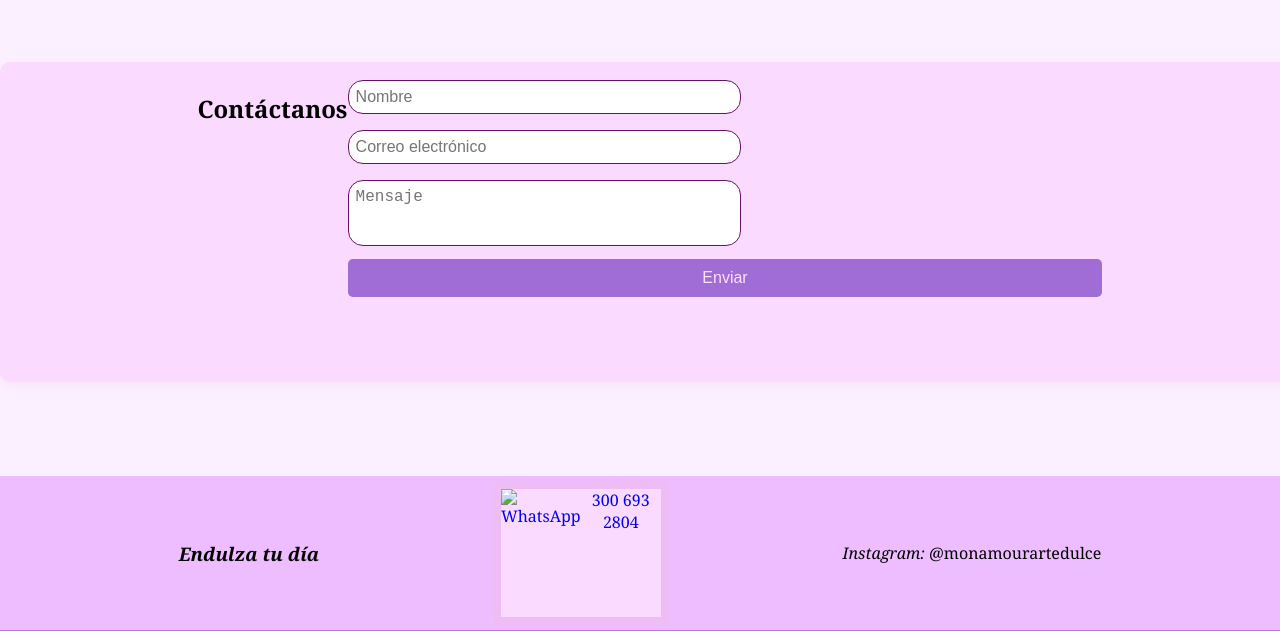
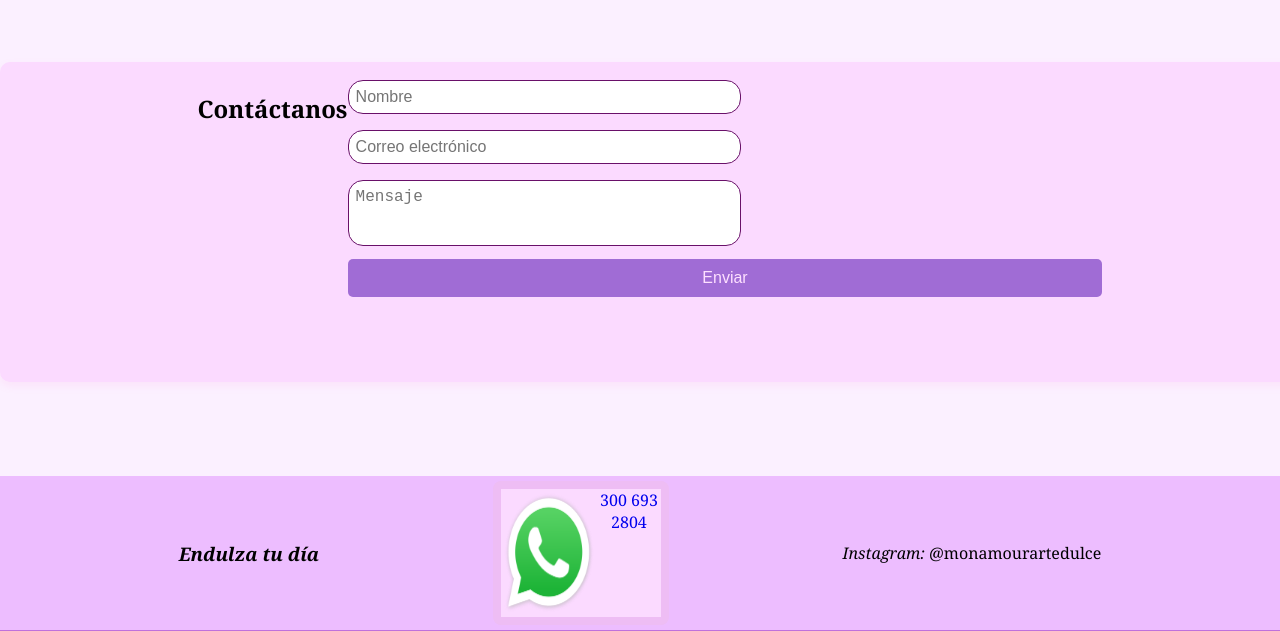
Before and after one commit to silvcastellanos/MISION1, a plain HTML site: page practica.html in a window 1280 px wide. Shown: the part 574-1205 px from the top of the page. Drawn offline with Linux system fonts and the light colour scheme; files whose address does not match are found by name.

Commit message:
Update practica.html

```diff
--- a/practica.html
+++ b/practica.html
@@ -77,7 +77,7 @@
             <h3><i>Endulza tu día</i></h3>
             <a href="https://wa.me/3006932804" target="_blank">
               <div>
-              <img src="/contacto.png" alt="WhatsApp"> 300 693 2804
+              <img src="img/contacto.png" alt="WhatsApp"> 300 693 2804
             </div>
           </a>
             <p><i>Instagram:</i> @monamourartedulce</p>
```
